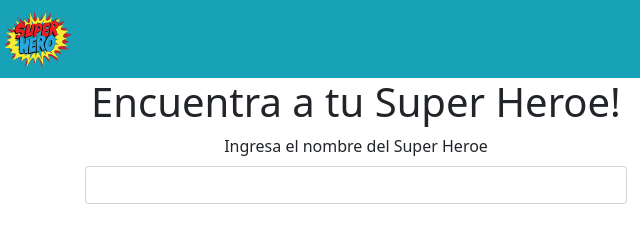
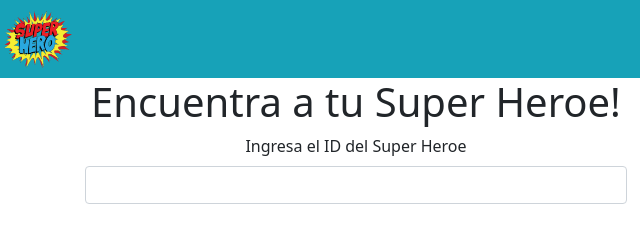
Before and after one commit to OscarLeandro/pruebaHeroes, a plain HTML site: page index.html in a window 1280 px wide. Shown: the top 225 px of the page, 284-924 px from the left. Drawn offline with nearby package versions, Linux system fonts and the light colour scheme.

Commit message:
correccion titulo

```diff
--- a/index.html
+++ b/index.html
@@ -36,7 +36,7 @@
                 <div class="col-12">
                     <form class="row" action="">
                         <div class="col-6 mx-auto text-center">
-                            <label class="mb-2" for="heroeInput">Ingresa el nombre del Super Heroe</label>
+                            <label class="mb-2" for="heroeInput">Ingresa el ID del Super Heroe</label>
                             <input id="heroeInput" type="text" class="form-control">
                             <p id="msgError" class=" text-danger"><small  ></small></p>
                         </div>
```
